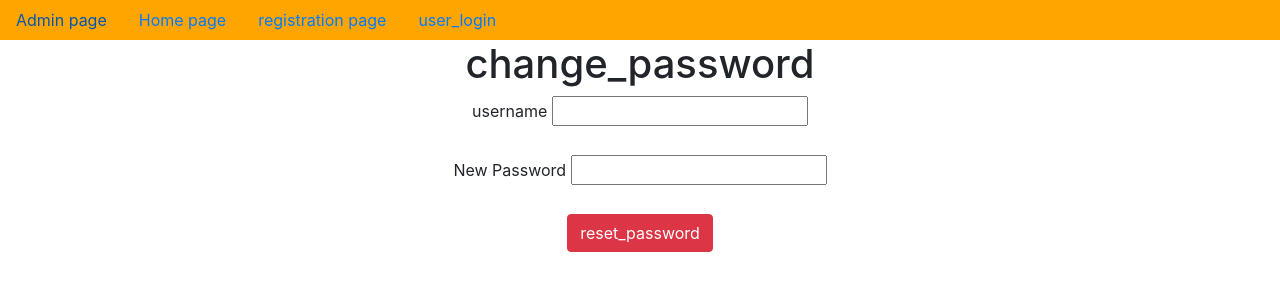
After one commit to nirakartarei/user_registration-with-mail-send-project34, a Django app: page /reset_password/ in a window 1280 px wide. The commit adds this page. Shown: the top 300 px of the page. Run offline with Django 4.2, Linux system fonts and the light colour scheme.

Commit message:
first commit

```diff
--- a/app/views.py
+++ b/app/views.py
@@ -76,3 +76,20 @@ def change_password(request):
         USO.save()
         return HttpResponseRedirect(reverse('user_login'))
     return render(request,'change_password.html')
+
+
+def reset_password(request):
+    if request.method=='POST':
+        username=request.POST['username']
+        npw=request.POST['npw']
+        LUSO=User.objects.filter(username=username)
+        if LUSO:
+            LUSO[0].set_password(npw)
+            LUSO[0].save()
+
+
+            return HttpResponseRedirect(reverse('user_login'))
+
+        else:
+            return HttpResponse('Username is not available in my data abse')
+    return render(request,'reset_password.html')
--- a/project34/urls.py
+++ b/project34/urls.py
@@ -26,6 +26,8 @@ urlpatterns = [
     path('user_logout/',user_logout,name='user_logout'),
     path('profile_info/',profile_info,name='profile_info'),
     path('change_password/',change_password,name='change_password'),
+    path('reset_password/',reset_password,name='reset_password'),
+
 
 
 
--- /dev/null
+++ b/templates/reset_password.html
@@ -0,0 +1,22 @@
+{% extends 'dummy.html' %}
+
+
+{% block title %}
+    <title>RESET password Page</title>
+
+{% endblock %}
+
+{% block body_block %}
+
+    <h1>change_password</h1>
+    <form method="POST">
+        {% csrf_token %}
+        <label for="username">username</label>
+        <input type="text" name="username" id="username"><br><br>
+        <label for="npw">New Password</label>
+        <input type="password" name="npw" id="npw"><br>
+        <br>
+        <input type="submit" value="reset_password" class="btn btn-danger">
+
+    </form>
+{% endblock %}
--- a/templates/user_login.html
+++ b/templates/user_login.html
@@ -21,6 +21,12 @@
 
         <input type="submit" value="Login" class="btn btn-danger">
 
+        <a href="{% url 'reset_password' %}">reset_password</a>
+
+
+
+
+
     </form>
 
 
```
Also changed, not shown: db.sqlite3, templates/dummy.html (line endings or trailing spaces).
